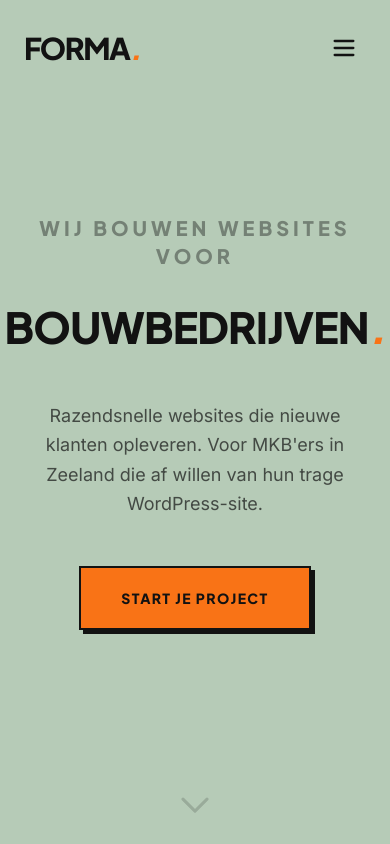
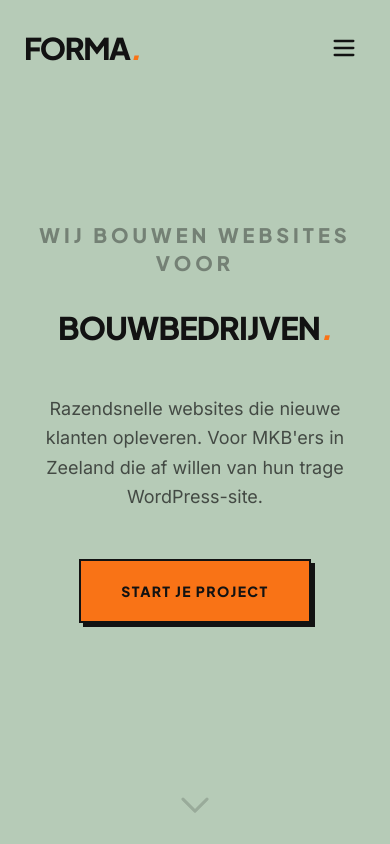
Before and after one commit to madebyformastudios/forma-v2, a Next.js app: page / in a window 390 px wide. Shown: the top 844 px of the page. Built offline with nearby package versions, Linux system fonts and the light colour scheme.

Commit message:
fix: Size and Positioning issues in the hero

```diff
--- a/components/sections/Hero.tsx
+++ b/components/sections/Hero.tsx
@@ -51,7 +51,7 @@ export default function Hero() {
               WIJ BOUWEN WEBSITES VOOR
             </span>
 
-            <div className="h-[1.2em] text-[11vw] sm:text-[10vw] md:text-[9vw] relative w-full flex justify-center items-center overflow-hidden">
+            <div className="h-[1.2em] text-[8vw] sm:text-[10vw] md:text-[9vw] relative w-full flex justify-center items-center overflow-hidden">
               <AnimatePresence mode="wait" initial={false}>
                 <motion.span
                   key={words[index]}
@@ -64,7 +64,7 @@ export default function Hero() {
                     damping: 25,
                     duration: 0.6
                   }}
-                  className="text-ink uppercase absolute whitespace-nowrap leading-none px-4"
+                  className="text-ink uppercase absolute whitespace-nowrap leading-none px-4 inset-x-0 text-center"
                 >
                   {words[index]}<span className="text-accent italic">.</span>
                 </motion.span>
```
